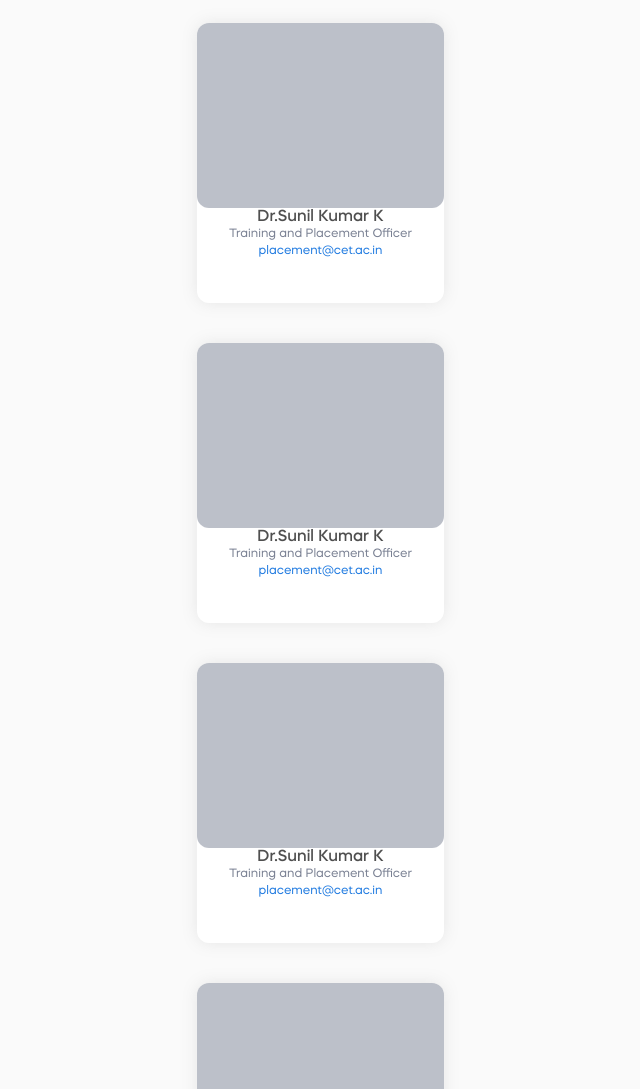
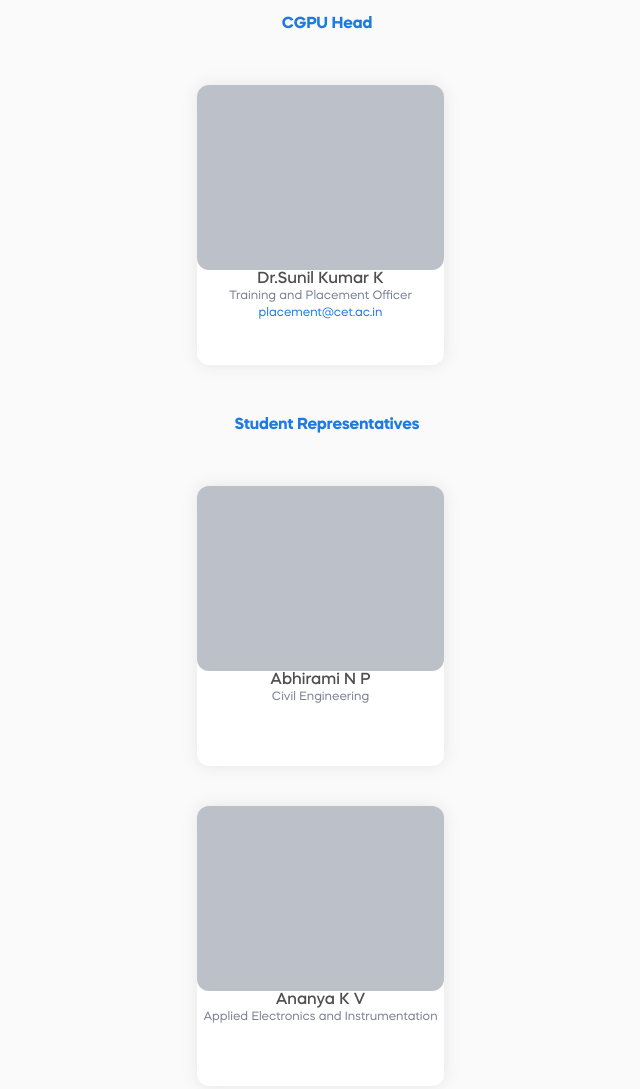
Before and after one commit to hrishikeshts/cgpu-site, a Gatsby site: page /about-cgpu in a window 1280 px wide. Shown: the part 1432-2521 px from the top of the page, without its empty margins (313-953 px from the left). Built offline with nearby package versions, Linux system fonts and the light colour scheme; Gatsby itself is replaced by a stand-in of ours.

Commit message:
Add Student Representatives data

```diff
--- a/src/components/data.js
+++ b/src/components/data.js
@@ -1,46 +1,3 @@
-export const eventData = [
-    {
-        title: "Dr.Sunil Kumar K",
-        posi: "Training and Placement Officer",
-        mail: "placement@cet.ac.in",
-    },
-    {
-        title: "Dr.Sunil Kumar K",
-        posi: "Training and Placement Officer",
-        mail: "placement@cet.ac.in",
-    },
-    {
-        title: "Dr.Sunil Kumar K",
-        posi: "Training and Placement Officer",
-        mail: "placement@cet.ac.in",
-    },
-    {
-        title: "Dr.Sunil Kumar K",
-        posi: "Training and Placement Officer",
-        mail: "placement@cet.ac.in",
-    },
-    {
-        title: "Dr.Sunil Kumar K",
-        posi: "Training and Placement Officer",
-        mail: "placement@cet.ac.in",
-    },
-    {
-        title: "Dr.Sunil Kumar K",
-        posi: "Training and Placement Officer",
-        mail: "placement@cet.ac.in",
-    },
-    {
-        title: "Dr.Sunil Kumar K",
-        posi: "Training and Placement Officer",
-        mail: "placement@cet.ac.in",
-    },
-    {
-        title: "Dr.Sunil Kumar K",
-        posi: "Training and Placement Officer",
-        mail: "placement@cet.ac.in",
-    },
-];
-
 export const recruitData = [
     {
         company: "Amazon",
--- /dev/null
+++ b/src/data/people.js
@@ -0,0 +1,60 @@
+export const head = [
+    {
+        title: "Dr.Sunil Kumar K",
+        posi: "Training and Placement Officer",
+        mail: "placement@cet.ac.in",
+    }
+];
+
+export const reps = [
+    {
+        title: "Abhirami N P",
+        posi: "Civil Engineering",
+        // mail: "placement@cet.ac.in",
+    },
+    {
+        title: "Ananya K V",
+        posi: "Applied Electronics and Instrumentation",
+        // mail: "placement@cet.ac.in",
+    },
+    {
+        title: "Ancil Tom Assisi",
+        posi: "Electrical and Electronics Engineering",
+        // mail: "placement@cet.ac.in",
+    },
+    {
+        title: "Arya Raj M",
+        posi: "Industrial Engineering",
+        // mail: "placement@cet.ac.in",
+    },
+    {
+        title: "Aswin Sunil",
+        posi: "Mechanical Engineering",
+        // mail: "placement@cet.ac.in",
+    },
+    {
+        title: "Hariprasad N",
+        posi: "Electrical and Electronics Engineering",
+        // mail: "placement@cet.ac.in",
+    },
+    {
+        title: "Lakshmi U G",
+        posi: "Computer Science and Engineering",
+        // mail: "placement@cet.ac.in",
+    },
+    {
+        title: "Munavar T P",
+        posi: "Civil Engineering",
+        // mail: "placement@cet.ac.in",
+    },
+    {
+        title: "Samjid Basheer",
+        posi: "Mechanical Engineering",
+        // mail: "placement@cet.ac.in",
+    },
+    {
+        title: "Sruthi Shyam",
+        posi: "Electronics and Communication Engineering",
+        // mail: "placement@cet.ac.in",
+    },
+];
--- a/src/pages/about-cgpu.js
+++ b/src/pages/about-cgpu.js
@@ -1,5 +1,5 @@
 import React from "react";
-import { eventData } from "../components/data";
+import { head, reps } from "../data/people";
 import Layout from "../components/layout";
 import "../styles/about-cgpu.css";
 import AboutSVG from "../components/about-svg";
@@ -32,8 +32,28 @@ export default function AboutCGPU() {
                 </div>
                 <div className="ppl-cgpu mt-5">
                     <div className="page-head">People Behind CGPU</div>
+                    <h4 className="blue mt-2">CGPU Head</h4>
                     <div className="cards-main row p-0">
-                        {eventData.map((item, key) => {
+                        {head.map((item, key) => {
+                            return (
+                                <div key={key} className="cards-each col-12 col-sm-6 col-md-4 col-xl-3">
+                                    <div className="cards-in">
+                                        <div className="img-bg"></div>
+                                        <div className="text-left mx-3 my-3">
+                                            <div className="item-name">{item.title}</div>
+                                            <div className="item-pos">{item.posi}</div>
+                                            <a href={`mailto:${item.mail}`} className="item-mail">
+                                                {item.mail}
+                                            </a>
+                                        </div>
+                                    </div>
+                                </div>
+                            );
+                        })}
+                    </div>
+                    <h4 className="blue mt-4">Student Representatives</h4>
+                    <div className="cards-main row p-0">
+                        {reps.map((item, key) => {
                             return (
                                 <div key={key} className="cards-each col-12 col-sm-6 col-md-4 col-xl-3">
                                     <div className="cards-in">
--- a/src/styles/layout.css
+++ b/src/styles/layout.css
@@ -29,3 +29,7 @@ a {
 .btn:focus {
     box-shadow: none;
 }
+
+.blue {
+    color: var(--blue);
+}
```
